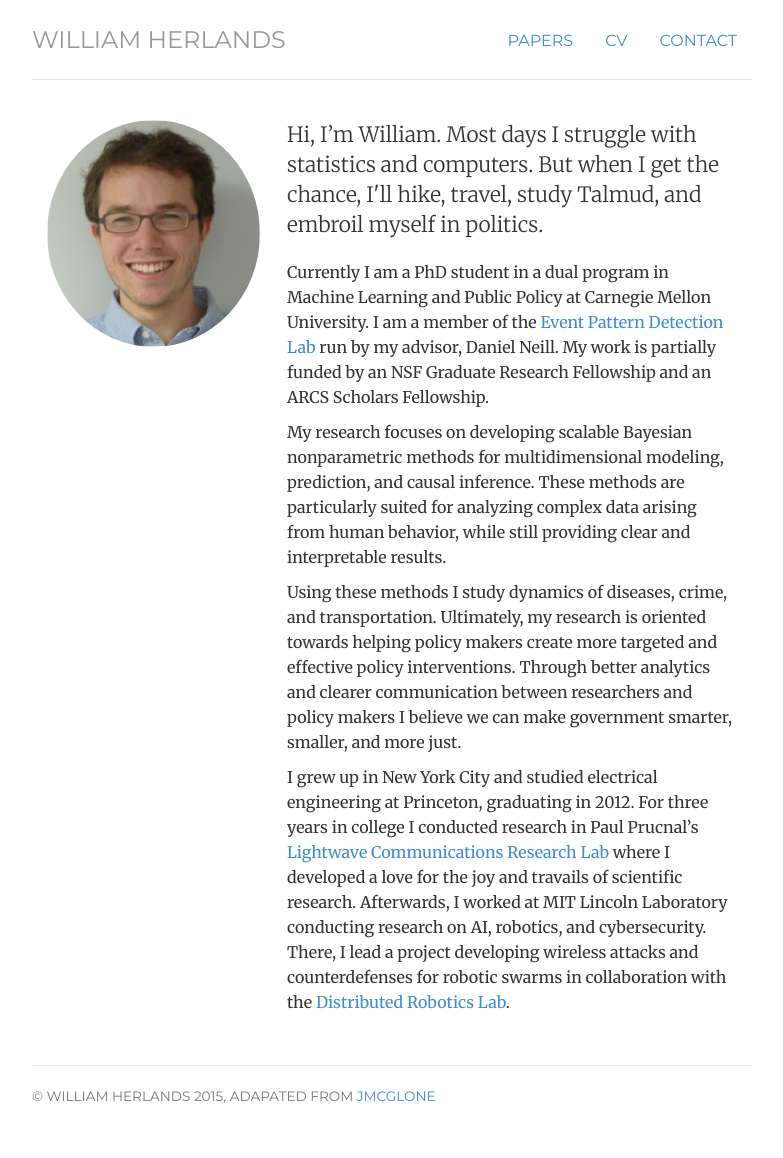
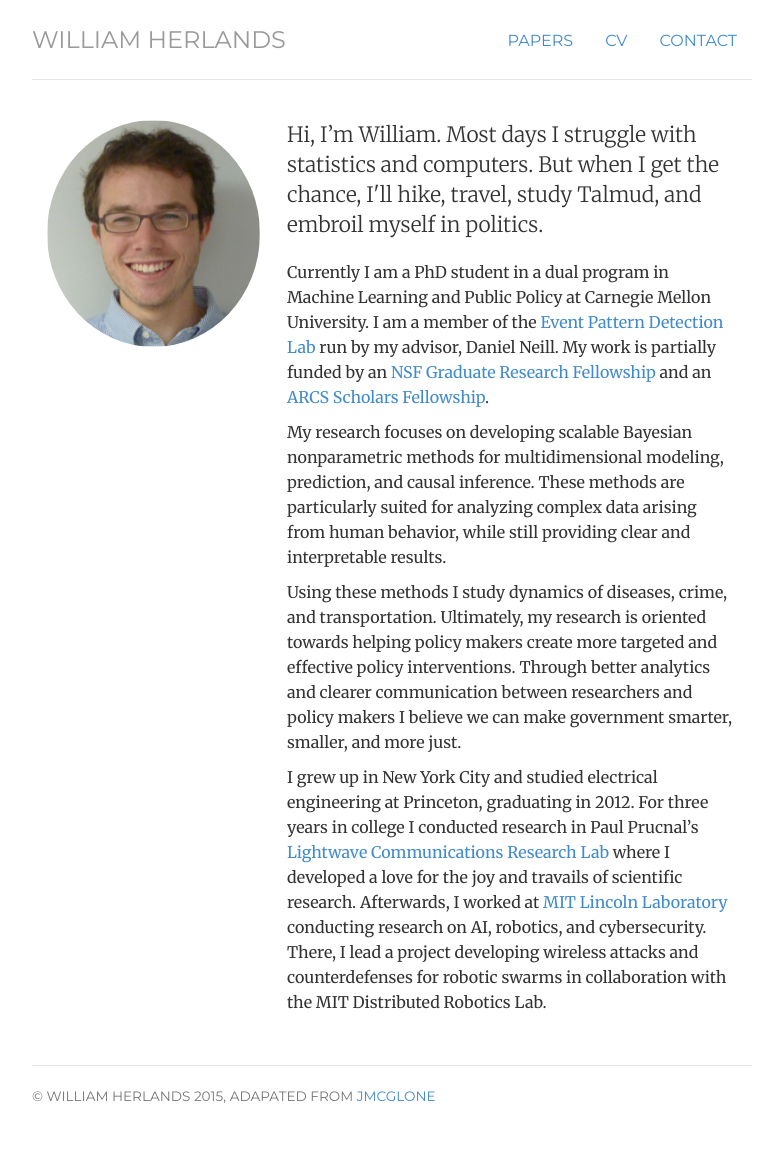
Before and after one commit to herlands/herlands.github.io, a Jekyll site: the page built from index.html, in a window 1280 px wide. Shown: the whole page, without its empty margins (248-1031 px from the left). Built offline with Jekyll 4.4.1, drawn with Linux system fonts in a browser that asks for light colours.

Commit message:
small changes

```diff
--- a/cv/index.html
+++ b/cv/index.html
@@ -2,6 +2,7 @@
 layout: default
 title: CV
 home: passive
+papers: passive
 cv: active
 projects: passive
 notes: passive
--- a/index.html
+++ b/index.html
@@ -13,14 +13,14 @@ description: William Herlands
 	</div>
 	<div itemscope itemtype="http://data-vocabulary.org/Person" class="col-sm-8">
 	<p class="lead">Hi, I’m William. Most days I struggle with statistics and computers. But when I get the chance, I'll hike, travel, study Talmud, and embroil myself in politics.</p>
-	<p>Currently I am a PhD student in a dual program in Machine Learning and Public Policy at Carnegie Mellon University. I am a member of the <a href="http://epdlab.heinz.cmu.edu/">Event Pattern Detection Lab</a> run by my advisor, Daniel Neill. My work is partially funded by an NSF Graduate Research Fellowship and an ARCS Scholars Fellowship.</p>
+	<p>Currently I am a PhD student in a dual program in Machine Learning and Public Policy at Carnegie Mellon University. I am a member of the <a href="http://epdlab.heinz.cmu.edu/">Event Pattern Detection Lab</a> run by my advisor, Daniel Neill. My work is partially funded by an <a href="https://www.nsfgrfp.org/">NSF Graduate Research Fellowship</a> and an <a href="https://www.arcsfoundation.org/">ARCS Scholars Fellowship</a>.</p>
 
     <p>My research focuses on developing scalable Bayesian nonparametric methods for multidimensional modeling, prediction, and causal inference. These methods are particularly suited for analyzing complex data arising from human behavior, while still providing clear and interpretable results.</p>
 
     <p>Using these methods I study dynamics of diseases, crime, and transportation. Ultimately, my research is oriented towards helping policy makers create more targeted and effective policy interventions. Through better analytics and clearer communication between researchers and policy makers I believe we can make government smarter, smaller, and more just.</p>
     <!-- I collaborate with <a href="https://www.tycho.pitt.edu/">Project Tycho</a> -->
 
-    <p>I grew up in New York City and studied electrical engineering at Princeton, graduating in 2012. For three years in college I conducted research in Paul Prucnal’s <a href="http://ee.princeton.edu/research/prucnal/">Lightwave Communications Research Lab</a> where I developed a love for the joy and travails of scientific research. Afterwards, I worked at MIT Lincoln Laboratory conducting research on AI, robotics, and cybersecurity. There, I lead a project developing wireless attacks and counterdefenses for robotic swarms in collaboration with the <a href="http://groups.csail.mit.edu/drl/wiki/index.php?title=Main_Page">Distributed Robotics Lab</a>.</p>
+    <p>I grew up in New York City and studied electrical engineering at Princeton, graduating in 2012. For three years in college I conducted research in Paul Prucnal’s <a href="http://ee.princeton.edu/research/prucnal/">Lightwave Communications Research Lab</a> where I developed a love for the joy and travails of scientific research. Afterwards, I worked at <a href="https://www.ll.mit.edu/">MIT Lincoln Laboratory</a> conducting research on AI, robotics, and cybersecurity. There, I lead a project developing wireless attacks and counterdefenses for robotic swarms in collaboration with the MIT Distributed Robotics Lab.
 
     </div>
 </div>
--- a/papers/index.html
+++ b/papers/index.html
@@ -2,7 +2,8 @@
 layout: default
 title: Papers
 home: passive
-cv: active
+papers: active
+cv: passive
 projects: passive
 notes: passive
 contact: passive
```
Also changed, not shown: 1 other file.
